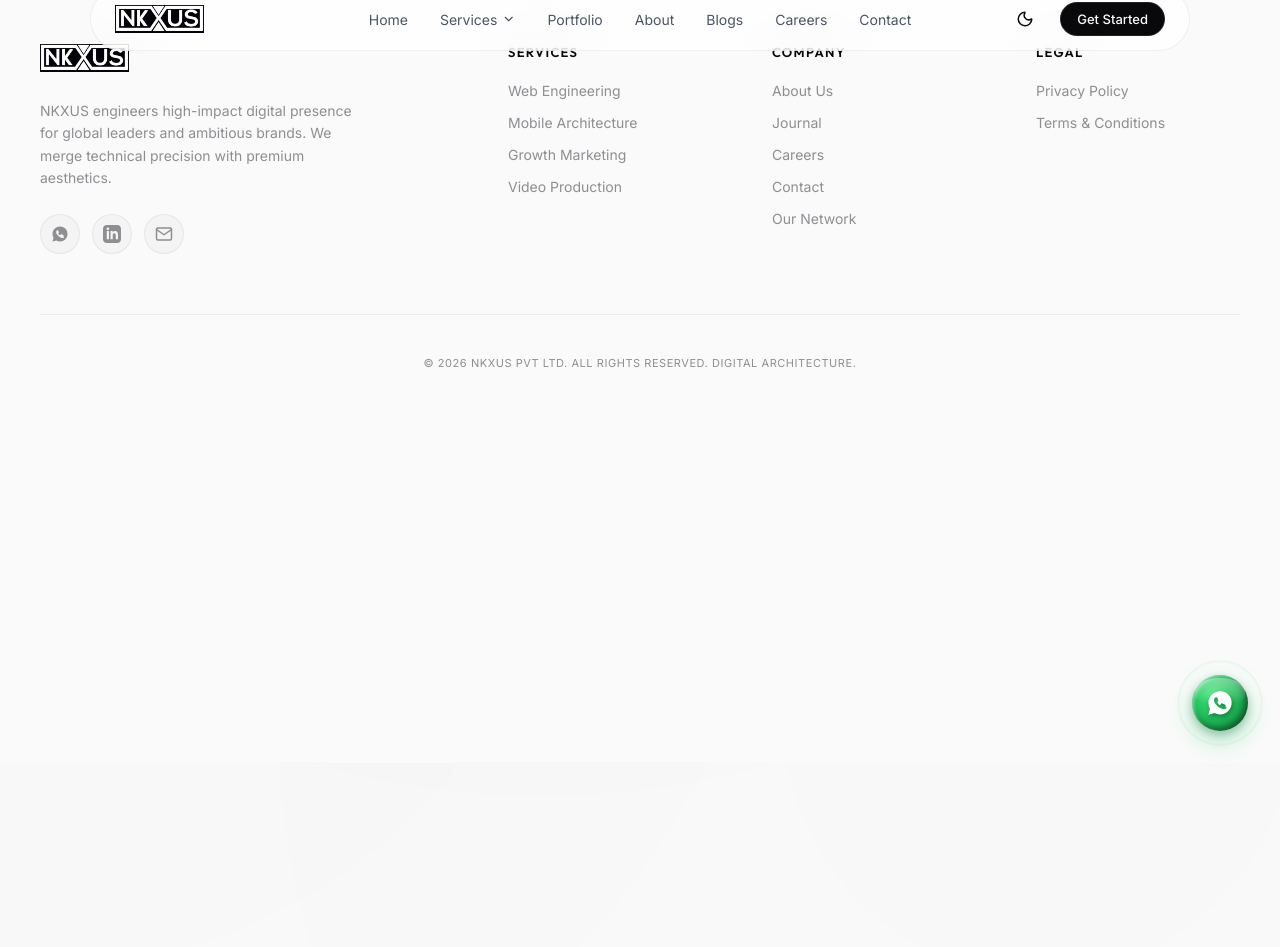
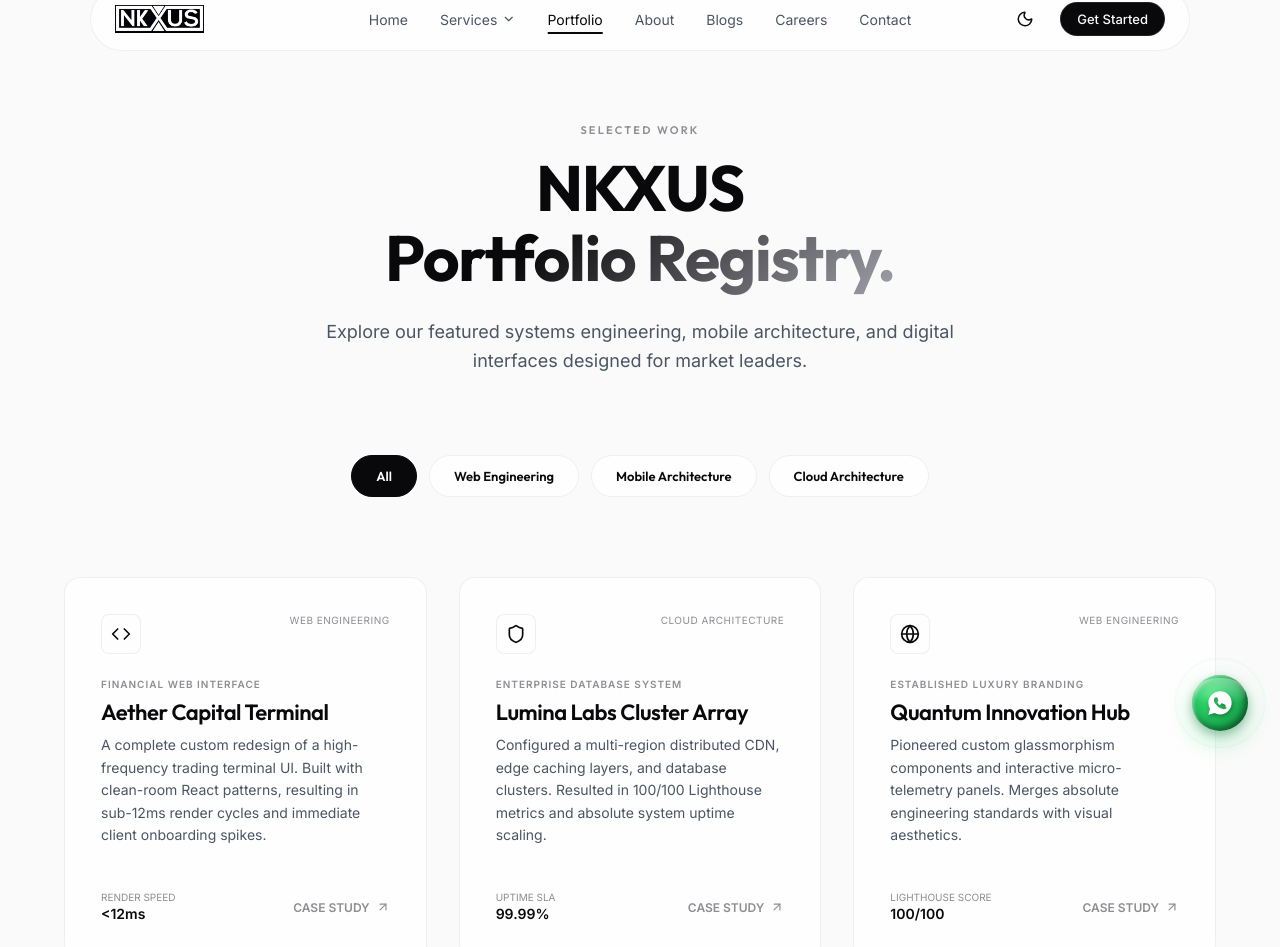
Before and after one commit to mohanracharla46/NKXUSWEB, a React (Vite) app: page /portfolio in a window 1280 px wide. Shown: the part 37-984 px from the top of the page. Before the commit the page ends 800 px from the top, so only its background shows below. Built offline with nearby package versions, Linux system fonts and the light colour scheme.

Commit message:
feat(portfolio): create dedicated PortfolioPage and update Navbar link

```diff
--- a/src/App.jsx
+++ b/src/App.jsx
@@ -13,6 +13,7 @@ import AboutPage from './pages/AboutPage';
 import BlogsPage from './pages/BlogsPage';
 import CareersPage from './pages/CareersPage';
 import BranchesPage from './pages/BranchesPage';
+import PortfolioPage from './pages/PortfolioPage';
 
 export default function App() {
   return (
@@ -24,6 +25,7 @@ export default function App() {
           <Route path="/services" element={<ServicesPage />} />
           <Route path="/services/:serviceId" element={<ServiceDetailPage />} />
           <Route path="/portals" element={<PortalsPage />} />
+          <Route path="/portfolio" element={<PortfolioPage />} />
           <Route path="/contact" element={<ContactPage />} />
           <Route path="/privacy" element={<PrivacyPolicyPage />} />
           <Route path="/terms" element={<TermsPage />} />
--- a/src/components/Navbar.jsx
+++ b/src/components/Navbar.jsx
@@ -45,7 +45,7 @@ export default function Navbar() {
   const navLinks = [
     { label: 'Home', href: '/' },
     { label: 'Services', href: '/services', hasDropdown: true },
-    { label: 'Portfolio', href: '/portals' },
+    { label: 'Portfolio', href: '/portfolio' },
     { label: 'About', href: '/about' },
     { label: 'Blogs', href: '/blogs' },
     { label: 'Careers', href: '/careers' },
--- /dev/null
+++ b/src/pages/PortfolioPage.jsx
@@ -0,0 +1,242 @@
+import React, { useState, useEffect } from 'react';
+import { ArrowUpRight, ExternalLink, Code, Layers, Globe, Smartphone, Shield } from 'lucide-react';
+
+const PORTFOLIO_CATEGORIES = ['All', 'Web Engineering', 'Mobile Architecture', 'Cloud Architecture'];
+
+const PORTFOLIO_PROJECTS = [
+  {
+    title: 'Aether Capital Terminal',
+    category: 'Web Engineering',
+    tag: 'FINANCIAL WEB INTERFACE',
+    desc: 'A complete custom redesign of a high-frequency trading terminal UI. Built with clean-room React patterns, resulting in sub-12ms render cycles and immediate client onboarding spikes.',
+    metrics: { primary: 'Render Speed', val: '<12ms' },
+    icon: <Code size={20} />
+  },
+  {
+    title: 'Lumina Labs Cluster Array',
+    category: 'Cloud Architecture',
+    tag: 'ENTERPRISE DATABASE SYSTEM',
+    desc: 'Configured a multi-region distributed CDN, edge caching layers, and database clusters. Resulted in 100/100 Lighthouse metrics and absolute system uptime scaling.',
+    metrics: { primary: 'Uptime SLA', val: '99.99%' },
+    icon: <Shield size={20} />
+  },
+  {
+    title: 'Quantum Innovation Hub',
+    category: 'Web Engineering',
+    tag: 'ESTABLISHED LUXURY BRANDING',
+    desc: 'Pioneered custom glassmorphism components and interactive micro-telemetry panels. Merges absolute engineering standards with visual aesthetics.',
+    metrics: { primary: 'Lighthouse Score', val: '100/100' },
+    icon: <Globe size={20} />
+  },
+  {
+    title: 'Prestige Mobile Gateway',
+    category: 'Mobile Architecture',
+    tag: 'CROSS-PLATFORM REACT APP',
+    desc: 'High-performance React Native app managing client portfolios. Integrates localized secure keychain access and real-time push telemetry.',
+    metrics: { primary: 'API Latency', val: '<15ms' },
+    icon: <Smartphone size={20} />
+  },
+  {
+    title: 'Sovereign Network Registry',
+    category: 'Cloud Architecture',
+    tag: 'DEPENDENCY-FREE SECURE PORTAL',
+    desc: 'Designed a zero-dependency local dashboard interface for secure identity logging and server status monitoring.',
+    metrics: { primary: 'Sovereign Nodes', val: '14 active' },
+    icon: <Layers size={20} />
+  }
+];
+
+export default function PortfolioPage() {
+  const [selectedCategory, setSelectedCategory] = useState('All');
+
+  useEffect(() => {
+    window.scrollTo(0, 0);
+  }, []);
+
+  const filteredProjects = selectedCategory === 'All'
+    ? PORTFOLIO_PROJECTS
+    : PORTFOLIO_PROJECTS.filter(p => p.category === selectedCategory);
+
+  return (
+    <div style={{
+      padding: '160px 24px 100px 24px',
+      maxWidth: '1200px',
+      margin: '0 auto',
+      fontFamily: 'var(--font-body)',
+      color: 'var(--text-primary)',
+      background: 'var(--bg-primary)',
+      minHeight: '100vh',
+      display: 'flex',
+      flexDirection: 'column',
+      gap: '80px'
+    }}>
+      {/* Page Header */}
+      <header style={{ textAlign: 'center' }}>
+        <span style={{
+          fontSize: '11px',
+          fontWeight: '600',
+          letterSpacing: '0.2em',
+          color: 'var(--text-muted)',
+          display: 'block',
+          marginBottom: '16px',
+          fontFamily: 'var(--font-heading)'
+        }}>SELECTED WORK</span>
+        <h1 style={{
+          fontFamily: 'var(--font-heading)',
+          fontSize: 'clamp(36px, 6vw, 64px)',
+          fontWeight: '700',
+          lineHeight: '1.1',
+          letterSpacing: '-0.02em',
+          marginBottom: '24px'
+        }}>
+          NKXUS <br />
+          <span className="text-gradient">Portfolio Registry.</span>
+        </h1>
+        <p style={{
+          fontSize: '18px',
+          lineHeight: '1.6',
+          color: 'var(--text-secondary)',
+          maxWidth: '700px',
+          margin: '0 auto'
+        }}>
+          Explore our featured systems engineering, mobile architecture, and digital interfaces designed for market leaders.
+        </p>
+      </header>
+
+      {/* Filter Tabs */}
+      <div style={{
+        display: 'flex',
+        justifyContent: 'center',
+        flexWrap: 'wrap',
+        gap: '12px'
+      }}>
+        {PORTFOLIO_CATEGORIES.map(category => (
+          <button
+            key={category}
+            onClick={() => setSelectedCategory(category)}
+            style={{
+              padding: '12px 24px',
+              borderRadius: '30px',
+              border: selectedCategory === category ? '1px solid var(--text-primary)' : '1px solid var(--border-color)',
+              background: selectedCategory === category ? 'var(--text-primary)' : 'var(--glass-bg)',
+              color: selectedCategory === category ? 'var(--bg-primary)' : 'var(--text-primary)',
+              fontSize: '13px',
+              fontWeight: '600',
+              fontFamily: 'var(--font-heading)',
+              cursor: 'pointer',
+              transition: 'var(--transition-smooth)'
+            }}
+          >
+            {category}
+          </button>
+        ))}
+      </div>
+
+      {/* Projects Stack / Grid */}
+      <section style={{
+        display: 'grid',
+        gridTemplateColumns: 'repeat(auto-fit, minmax(340px, 1fr))',
+        gap: '32px'
+      }}>
+        {filteredProjects.map((project, idx) => (
+          <div
+            key={idx}
+            className="glass-panel"
+            style={{
+              padding: '36px',
+              borderRadius: '16px',
+              border: '1px solid var(--border-color)',
+              background: 'var(--glass-bg)',
+              backdropFilter: 'blur(12px)',
+              display: 'flex',
+              flexDirection: 'column',
+              gap: '24px',
+              transition: 'transform 0.3s ease, border-color 0.3s ease'
+            }}
+            onMouseOver={e => {
+              e.currentTarget.style.borderColor = 'var(--border-hover)';
+              e.currentTarget.style.transform = 'translateY(-4px)';
+            }}
+            onMouseOut={e => {
+              e.currentTarget.style.borderColor = 'var(--border-color)';
+              e.currentTarget.style.transform = 'none';
+            }}
+          >
+            <div style={{ display: 'flex', justifyContent: 'space-between', alignItems: 'flex-start' }}>
+              <div style={{
+                width: '40px',
+                height: '40px',
+                borderRadius: '8px',
+                background: 'rgba(255,255,255,0.03)',
+                border: '1px solid var(--border-color)',
+                display: 'flex',
+                alignItems: 'center',
+                justifyContent: 'center',
+                color: 'var(--text-primary)'
+              }}>
+                {project.icon}
+              </div>
+              <span style={{
+                fontFamily: 'var(--font-mono)',
+                fontSize: '10px',
+                color: 'var(--text-muted)',
+                letterSpacing: '0.05em'
+              }}>
+                {project.category.toUpperCase()}
+              </span>
+            </div>
+
+            <div style={{ display: 'flex', flexDirection: 'column', gap: '8px' }}>
+              <span style={{ fontSize: '10px', color: 'var(--text-muted)', fontWeight: '700', letterSpacing: '0.1em' }}>
+                {project.tag}
+              </span>
+              <h3 style={{
+                fontFamily: 'var(--font-heading)',
+                fontSize: '22px',
+                fontWeight: '600'
+              }}>
+                {project.title}
+              </h3>
+              <p style={{
+                fontSize: '14px',
+                lineHeight: '1.6',
+                color: 'var(--text-secondary)'
+              }}>
+                {project.desc}
+              </p>
+            </div>
+
+            <div style={{
+              marginTop: 'auto',
+              paddingTop: '20px',
+              borderTop: '1px solid rgba(255,255,255,0.04)',
+              display: 'flex',
+              justifyContent: 'space-between',
+              alignItems: 'center'
+            }}>
+              <div>
+                <span style={{ fontSize: '10px', color: 'var(--text-muted)', display: 'block', textTransform: 'uppercase' }}>
+                  {project.metrics.primary}
+                </span>
+                <span style={{ fontFamily: 'var(--font-mono)', fontSize: '14px', fontWeight: '600' }}>
+                  {project.metrics.val}
+                </span>
+              </div>
+              <div style={{
+                display: 'flex',
+                alignItems: 'center',
+                gap: '6px',
+                fontSize: '12px',
+                color: 'var(--text-muted)',
+                fontWeight: '600'
+              }}>
+                <span>CASE STUDY</span>
+                <ArrowUpRight size={14} />
+              </div>
+            </div>
+          </div>
+        ))}
+      </section>
+    </div>
+  );
+}
```
